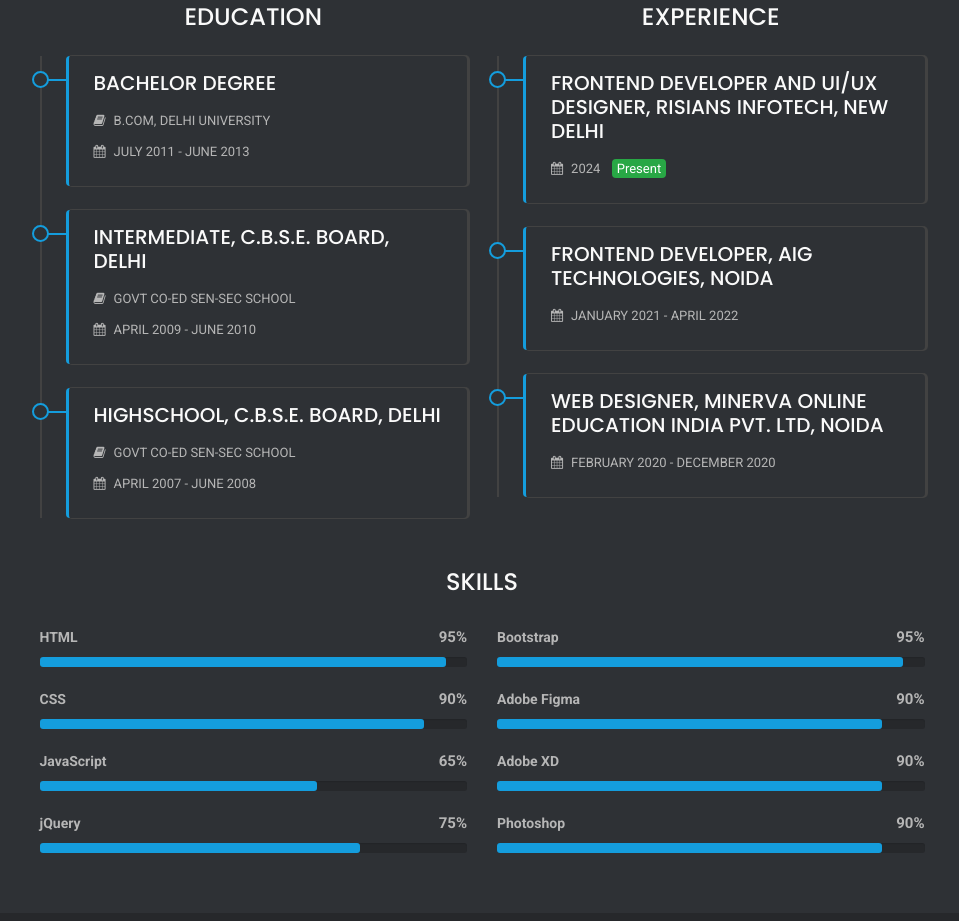
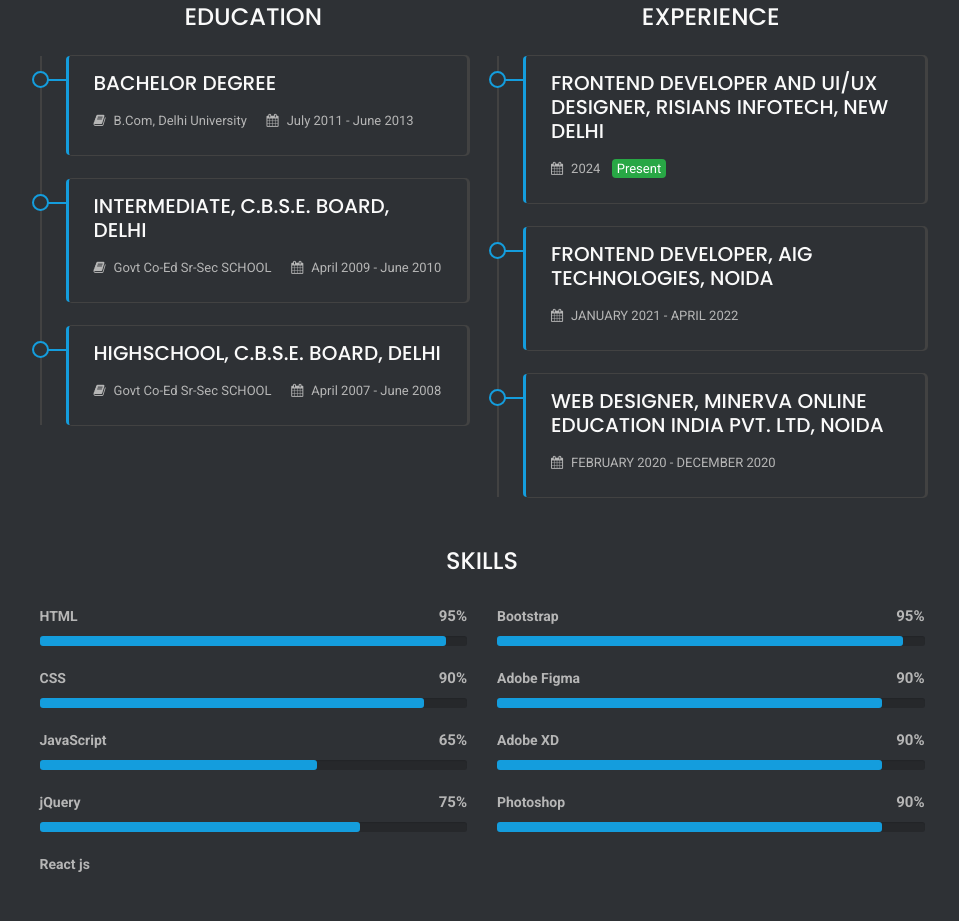
Before and after one commit to Techsheebu/techsheebu, a plain HTML site: page index.html in a window 1280 px wide. Shown: the part 1379-2300 px from the top of the page, without its empty margins (298-1257 px from the left). Drawn offline with nearby package versions, Linux system fonts and the light colour scheme; animation ran at ten frames a second.

Commit message:
experience & education changes

```diff
--- a/index.html
+++ b/index.html
@@ -247,16 +247,16 @@
                                         <div class="education-box mb-4">
                                             <h5 class="box-title">Bachelor Degree</h5>
                                             <div class="item-details mb-2 mb-sm-1">
-                                                <span class="university d-inline-block mr-3"><i class="fa fa-book mr-2"></i>B.COM, DELHI UNIVERSITY</span>
-                                                <span class="year d-inline-block"><i class="fa fa-calendar mr-2"></i>JULY 2011 - JUNE 2013</span>
+                                                <span class="university d-inline-block mr-3"><i class="fa fa-book mr-2"></i>B.Com, Delhi University</span>
+                                                <span class="year d-inline-block"><i class="fa fa-calendar mr-2"></i>July 2011 - June 2013</span>
                                             </div>
                                             <!-- <p class="box-description">Lorem ipsum dolor sit amet consectetur adipisicing elit. Optio quo repudiandae. the majority have suffered alteration.</p> -->
                                         </div>
                                         <div class="education-box mb-4">
                                             <h5 class="box-title">Intermediate, C.B.S.E. Board, Delhi</h5>
                                             <div class="item-details mb-2 mb-sm-1">
-                                                <span class="university d-inline-block mr-3"><i class="fa fa-book mr-2"></i>GOVT CO-ED SEN-SEC SCHOOL</span>
-                                                <span class="year d-inline-block"><i class="fa fa-calendar mr-2"></i>APRIL 2009 - JUNE 2010</span>
+                                                <span class="university d-inline-block mr-3"><i class="fa fa-book mr-2"></i>Govt Co-Ed Sr-Sec SCHOOL</span>
+                                                <span class="year d-inline-block"><i class="fa fa-calendar mr-2"></i>April 2009 - June 2010</span>
                                             </div>
                                             <!-- <p class="box-description">Lorem ipsum dolor sit amet consectetur adipisicing elit. Optio quo repudiandae. the majority have suffered alteration.</p> -->
                                         </div>
@@ -264,8 +264,8 @@
                                         <div class="education-box mb-4 mb-lg-0">
                                             <h5 class="box-title">HighSchool, C.B.S.E. Board, Delhi</h5>
                                             <div class="item-details mb-2 mb-sm-1">
-                                                <span class="university d-inline-block mr-3"><i class="fa fa-book mr-2"></i>GOVT CO-ED SEN-SEC SCHOOL</span>
-                                                <span class="year d-inline-block"><i class="fa fa-calendar mr-2"></i>APRIL 2007 - JUNE 2008</span>
+                                                <span class="university d-inline-block mr-3"><i class="fa fa-book mr-2"></i>Govt Co-Ed Sr-Sec SCHOOL</span>
+                                                <span class="year d-inline-block"><i class="fa fa-calendar mr-2"></i>April 2007 - June 2008</span>
                                             </div>
                                             <!-- <p class="box-description">Lorem ipsum dolor sit amet consectetur adipisicing elit. Optio quo repudiandae. the majority have suffered alteration.</p> -->
                                         </div>
@@ -327,6 +327,10 @@
                                     </div>
                                     <div class="skill-item mt-4">
                                         <p class="skill-name">jQuery</p>
+                                        <div id="jquery"></div>
+                                    </div>
+                                    <div class="skill-item mt-4">
+                                        <p class="skill-name">React js</p>
                                         <div id="jquery"></div>
                                     </div>
                                 </div>
```
